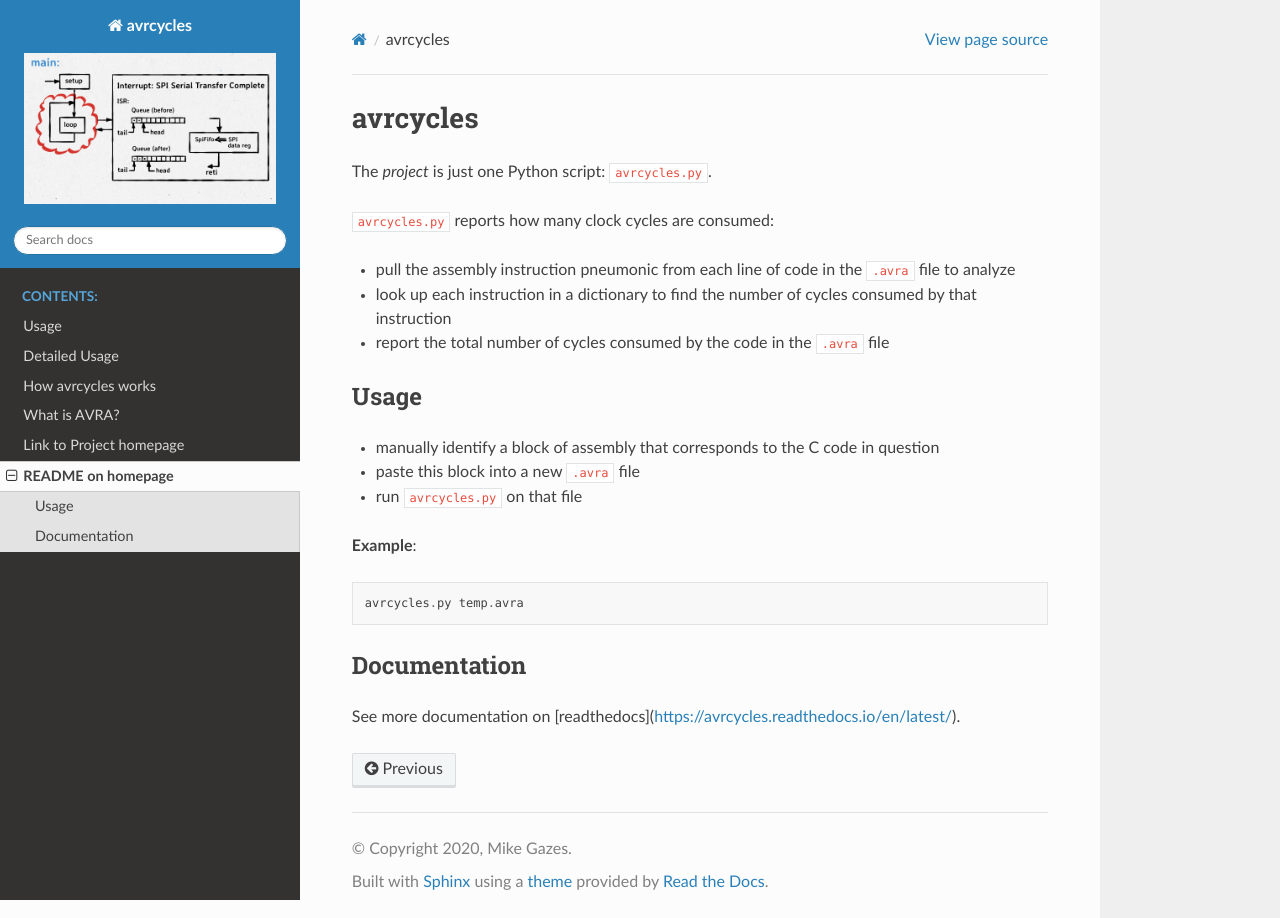
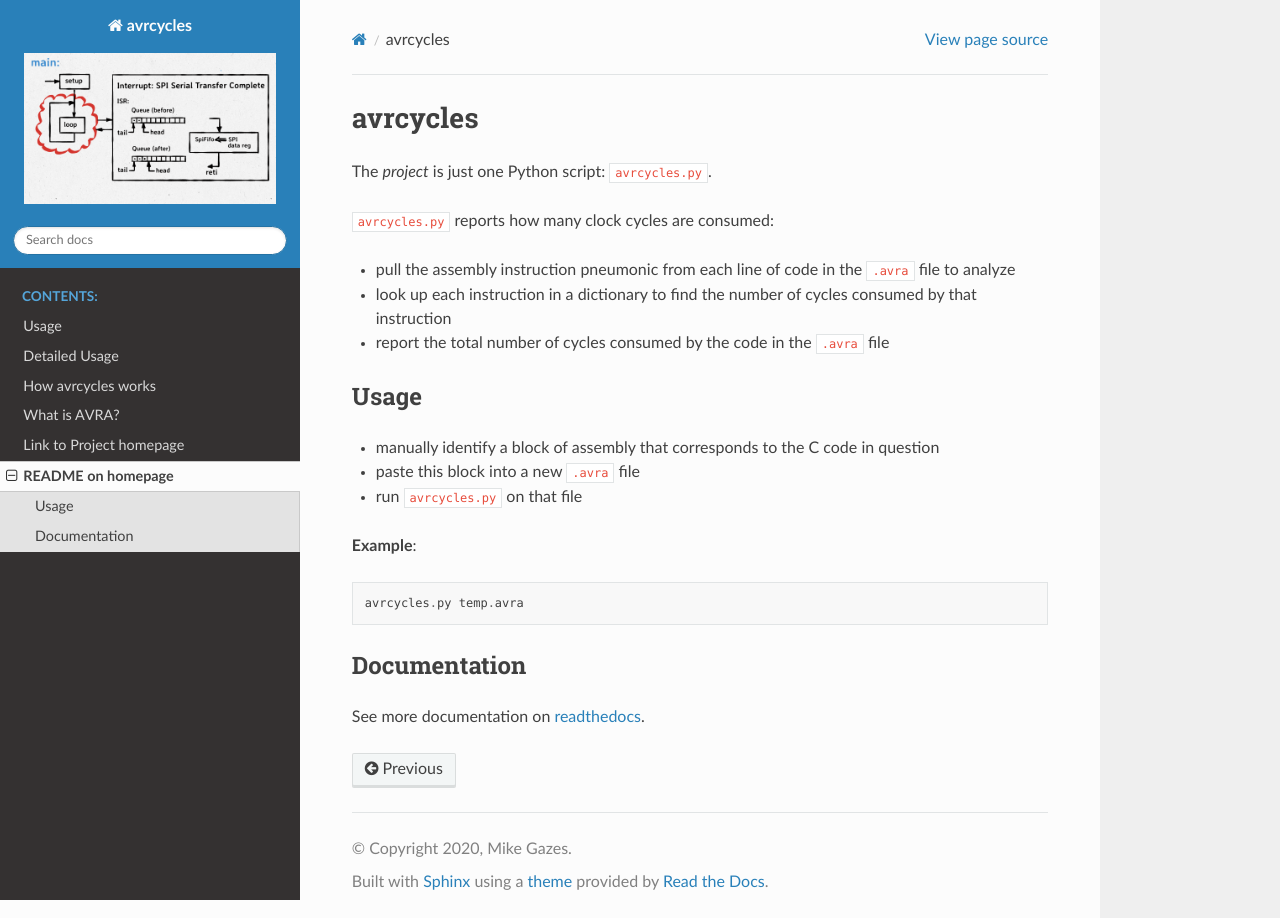
Before and after one commit to SRGDamia1/avrcycles, a Sphinx documentation site: the page built from docs/README.rst, in a window 1280 px wide. Built offline with Sphinx 7.4.7 and the Read the Docs theme 2.0.0, drawn with Linux system fonts in a browser that asks for light colours; some of the changed lines change nothing that is shown.

Commit message:
Use reST link syntax for link to documentation

```diff
--- a/docs/README.rst
+++ b/docs/README.rst
@@ -31,4 +31,5 @@ Usage
 Documentation
 *************
 
-See more documentation on [readthedocs](https://avrcycles.readthedocs.io/en/latest/).
+See more documentation on `readthedocs
+<https://avrcycles.readthedocs.io/en/latest/>`_.
```
Also changed, not shown: 5 other files.
